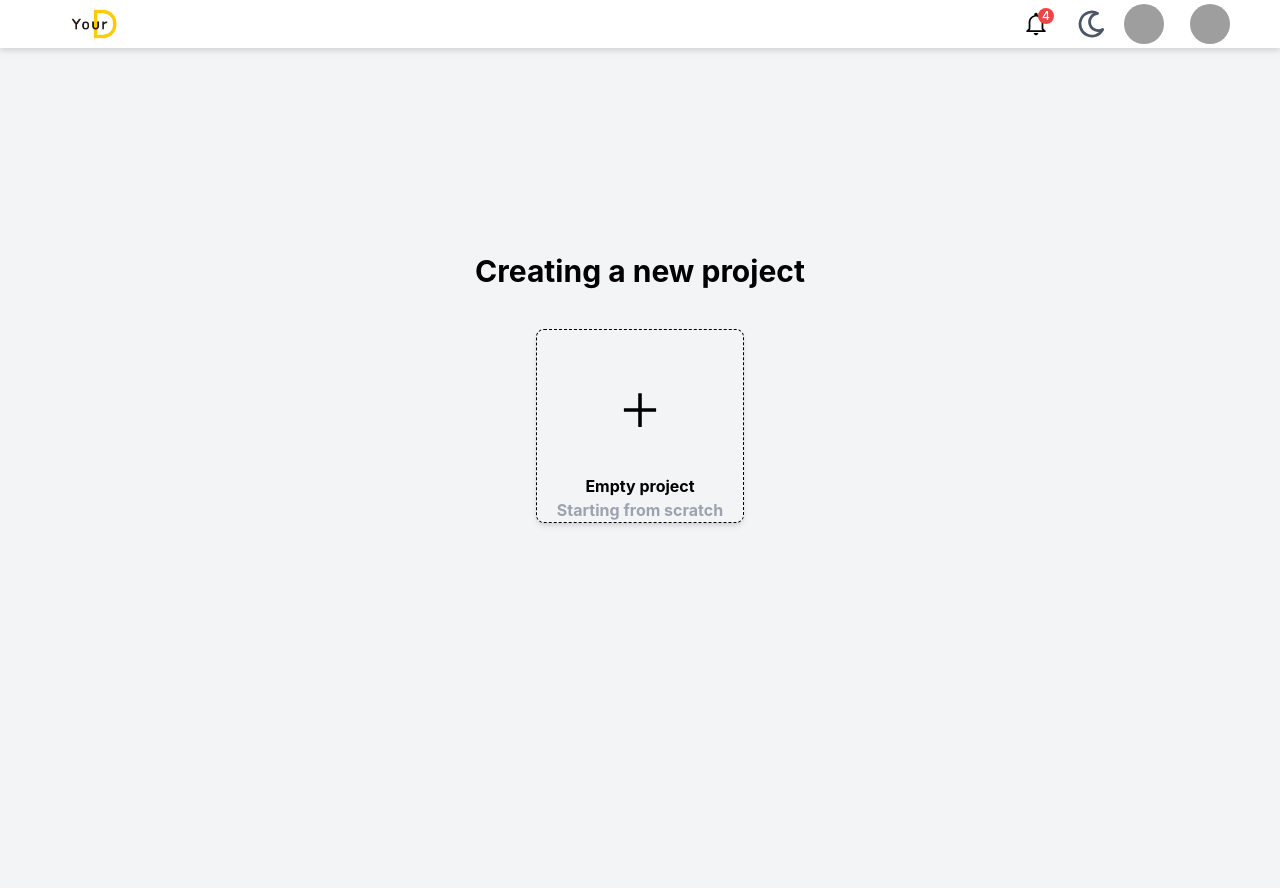
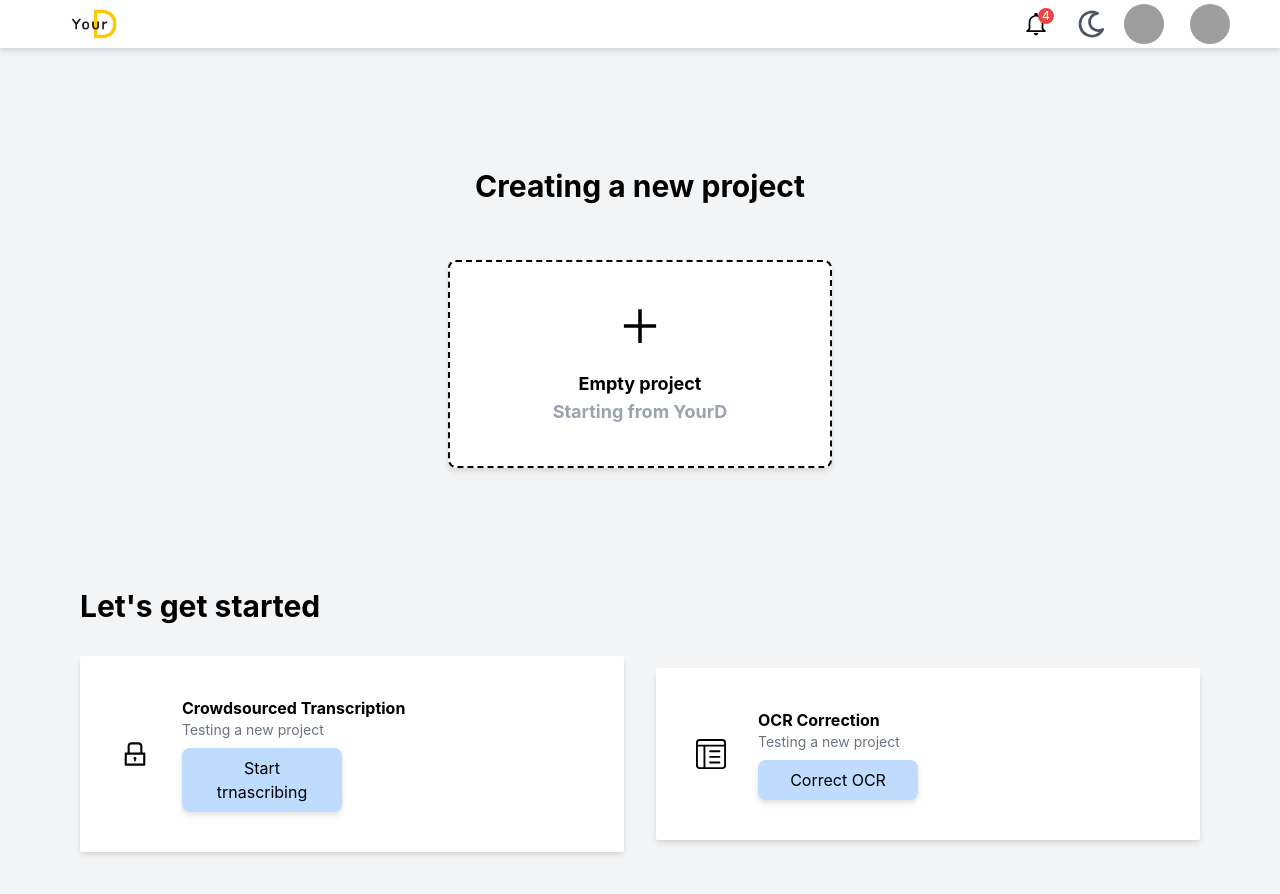
Before and after one commit to DataSovereignty-YourD/YourD-SaaS, a React (Create React App) app: page /project in a window 1280 px wide. Shown: the top 894 px of the page. Built offline with nearby package versions, Linux system fonts and the light colour scheme; grey boxes are pictures that could not be loaded.

Commit message:
add lets get started

```diff
--- a/src/pages/projectListPage.tsx
+++ b/src/pages/projectListPage.tsx
@@ -1,15 +1,17 @@
-import { Link } from 'react-router-dom';
-import { useRecoilState, useRecoilValue } from 'recoil';
-import NewProject from '../components/newProject';
+import { Link } from "react-router-dom";
+import { useRecoilState, useRecoilValue } from "recoil";
+import NewProject from "../components/newProject";
 import {
   currentProjectState,
   projectModalState,
   projectValue,
-} from '../recoil/dashBoard/project';
-import { loginValue } from '../recoil/loginState';
-import Right from '../assets/icons/Right.png';
-import { useEffect } from 'react';
+} from "../recoil/dashBoard/project";
+import { loginValue } from "../recoil/loginState";
+import Right from "../assets/icons/Right.png";
+import { useEffect } from "react";
 import { AiOutlinePlus } from 'react-icons/ai';
+import { BsLayoutTextWindowReverse } from "react-icons/bs";
+import { AiOutlineLock } from "react-icons/ai";
 
 export default function ProjectListPage() {
   const [modalOpen, setModalOpen] = useRecoilState(projectModalState);
@@ -23,7 +25,7 @@ export default function ProjectListPage() {
 
   const newProject = () => {
     if (isLogin) setModalOpen(true);
-    else alert('로그인 후 이용하세요');
+    else alert("로그인 후 이용하세요");
   };
   function randomNumberInRange(min: number, max: number) {
     // 👇️ get number between min (inclusive) and max (inclusive)
@@ -31,73 +33,50 @@ export default function ProjectListPage() {
   }
 
   const ProjectDate = (StartProjectDate: number) => {
-    let date = new Intl.DateTimeFormat('en-US', {
-      year: 'numeric',
-      month: '2-digit',
-      day: '2-digit',
+    let date = new Intl.DateTimeFormat("en-US", {
+      year: "numeric",
+      month: "2-digit",
+      day: "2-digit",
     }).format(StartProjectDate);
     return date;
   };
 
   let projectList = [
     {
-      title: 'A New Project',
-      subtitle: 'Testing a new project',
-      svgurl:
-        '<svg className="width="80" height="80" text-gray-600"  fill="none" viewBox="0 0 24 24" stroke="currentColor"><path stroke-linecap="round" stroke-linejoin="round" stroke-width="2" d="M11 5H6a2 2 0 00-2 2v11a2 2 0 002 2h11a2 2 0 002-2v-5m-1.414-9.414a2 2 0 112.828 2.828L11.828 15H9v-2.828l8.586-8.586z"/></svg>',
-      buttontext: 'Go to project',
+      title: "Crowdsourced Transcription",
+      subtitle: "Testing a new project",
+      icon: <AiOutlineLock size={30} />,
+      buttontext: "Start trnascribing",
     },
     {
-      title: 'Custom Project',
-      subtitle: 'Testing a new project',
-      svgurl: `
-      <svg className=" text-gray-600"  width="80" height="80" viewBox="0 0 24 24" stroke-width="2" stroke="currentColor" fill="none" stroke-linecap="round" stroke-linejoin="round">  <path stroke="none" d="M0 0h24v24H0z"/>  <rect x="4" y="4" width="16" height="4" rx="1" />  <rect x="4" y="12" width="6" height="8" rx="1" />  <line x1="14" y1="12" x2="20" y2="12" />  <line x1="14" y1="16" x2="20" y2="16" />  <line x1="14" y1="20" x2="20" y2="20" /></svg>
-    `,
-      buttontext: 'Create project',
-    },
-    {
-      title: 'Crowdsourced Transcription',
-      subtitle: 'Testing a new project',
-      svgurl:
-        '<svg className="width="80" height="80" text-gray-600"  fill="none" viewBox="0 0 24 24" stroke="currentColor"><path stroke-linecap="round" stroke-linejoin="round" stroke-width="2" d="M12 15v2m-6 4h12a2 2 0 002-2v-6a2 2 0 00-2-2H6a2 2 0 00-2 2v6a2 2 0 002 2zm10-10V7a4 4 0 00-8 0v4h8z"/></svg>',
-      buttontext: 'Start trnascribing',
-    },
-    {
-      title: 'OCR Correction',
-      subtitle: 'Testing a new project',
-      svgurl:
-        '<svg className="width="80" height="80" text-gray-600"  viewBox="0 0 24 24"  fill="none"  stroke="currentColor"  stroke-width="2"  stroke-linecap="round"  stroke-linejoin="round">  <rect x="3" y="3" width="18" height="18" rx="2" ry="2" />  <line x1="3" y1="9" x2="21" y2="9" />  <line x1="9" y1="21" x2="9" y2="9" /></svg>',
-      buttontext: 'Correct OCR',
+      title: "OCR Correction",
+      subtitle: "Testing a new project",
+      icon: <BsLayoutTextWindowReverse size={30} />,
+      buttontext: "Correct OCR",
     },
   ];
 
   return (
-    <div className="w-full pt-12">
+    <div className="w-full pt-12 min-h-screen h-fit px-20">
       <div className="mb-10">{modalOpen ? <NewProject /> : <div></div>}</div>
-
-      {/* <div className="container text-2xl mx-auto font-bold">Project List</div> */}
-      <section title="main" className="container w-full h-screen mx-auto ">
-        {/* <div className="text-black w-full "> */}
-
+      <section title="main" className="container w-full mx-auto ">
         {project[0] && isLogin ? (
           <div className="items-center gap-5">
             {project.map((item) => {
               return (
+                <div>
+                  <div className="flex items-start text-2xl font-bold text-black ">
+                    Projects
+                  </div>
                   <Link
                     to={`${item.clientId}/dashboard`}
                     onClick={() => {
                       setSelectProject(item);
                     }}
+                    className="flex col-span-1 w-full bg-white transition-all ease-in-out duration-500  shadow-md m-2 mt-12 min-w-full hover:shadow-lg hover:bg-gray-200 border align-top"
                   >
-                  <div className="flex items-start text-2xl font-bold text-black ">
-                    Projects
-                  </div>
-                  <div className="flex col-span-1 w-full transition-all ease-in-out duration-500  shadow-md m-2 mt-12 min-w-full hover:shadow-lg hover:bg-gray-200 border align-top">
-                    <div className="bg-blue-400 w-1 flex-shrink-0 self-stretch"></div>{' '}
-                    {/* 색상 막대 */}
                     <div
-                      // onClick={() => navigator('/project', { state: { item: item } })}
-                      className="flex-1 h-fit p-5 flex flex-col justify-center "
+                      className="flex-1 border-l-4 border-blue-400 h-fit p-5 flex flex-col justify-center"
                     >
                       <div className="flex">
                         <div className="text-xl font-bold mb-2">
@@ -124,24 +103,24 @@ export default function ProjectListPage() {
                         </div>
                       </div>
                     </div>
+                  </Link>
                 </div>
-                </Link>
               );
             })}
           </div>
         ) : (
-          <div className="flex justify-center items-center h-3/4 w-full">
-            <div>
-              <div className="flex-col items-center justify-items text-black font-bold text-3xl mb-10">
+          <div className="flex flex-col items-center justify-around h-full w-full">
+            <div className="flex flex-col w-full items-center my-20">
+              <div className=" text-center text-black font-bold text-3xl mb-10">
                 Creating a new project
               </div>
+              <button
+                onClick={isLogin ? () => newProject() : null}
+                className="flex-col text-lg font-bold transition-all justify-center items-center  w-96 h-fit py-10 ease-in-out duration-500 rounded-lg bg-white  p-5 drop-shadow-md border-2 border-black border-dashed  mt-4 hover:shadow-lg
+                   hover:border-gray-500 active:drop-shadow-none active:shadow-none  "
+              >
+                <div className="flex justify-center items-center pb-5">
 
-              <div
-                onClick={isLogin ? () => newProject() : null}
-                className="flex-col text-l font-bold transition-all w-52 ease-in-out duration-500 rounded-lg shadow-md mx-auto  border border-black border-dashed hover:shadow-lg
-                   hover:bg-gray-200  hover:border-purple-300  justify-center items-center"
-              >
-                <div className="flex justify-center items-center mt-14 mb-10">
                   <AiOutlinePlus size={48} />
                 </div>
 
@@ -150,38 +129,32 @@ export default function ProjectListPage() {
                     Empty project
                   </div>
                   <div className="text-gray-400 text-center">
-                    Starting from scratch
+                    Starting from YourD
                   </div>
+              </button>
 
             </div>
           </div>
-          </div>
-
-          // <div>
-
-          // </div>
         )}
 
-        {/* <div className=" grid md:grid-cols-2  items-center">
+        <div className=" grid grid-cols-2 gap-8 items-center w-full pb-32">
+          <div className="col-span-2 text-3xl font-bold mt-10">
+            Let's get started
+          </div>
           {projectList.map((project, index) => {
             return (
               <div
                 key={index}
-                  className="transition-all w-full  h-[130px] ease-in-out duration-500 rounded-lg justify-center p-5 shadow-md m-2 mt-4 hover:shadow-lg hover:bg-gray-200"
+                className="transition-all col-span-1 w-full h-fit ease-in-out duration-100 rounded-sm justify-center p-10 bg-white shadow-md"
               >
-                  <div className="flex float-left">
-                    <div
-                      dangerouslySetInnerHTML={{
-                        __html: projectList[index].svgurl,
-                      }}
-                      className="mr-2 "
-                    />
+                <div className="flex float-left  items-center">
+                  <div className="mr-8">{project.icon}</div>
                   <div className="flex-col">
                     <div className=" text-l font-bold">{project.title}</div>
                     <div className="text-sm text-gray-500 ">
                       {project.subtitle}
                     </div>
-                      <button className="bg-[#2096F3] text-white py-2 px-4 rounded-lg mt-2 w-40">
+                    <button className="bg-blue-200 text-black py-2 px-4 rounded-lg mt-2 w-40 drop-shadow-md hover:drop-shadow-lg active:drop-shadow-none ">
                       {project.buttontext}
                     </button>
                   </div>
@@ -189,7 +162,7 @@ export default function ProjectListPage() {
               </div>
             );
           })}
-          </div> */}
+        </div>
         {/* </div> */}
       </section>
     </div>
```
Lines whose indentation alone changed are shown as unchanged.
